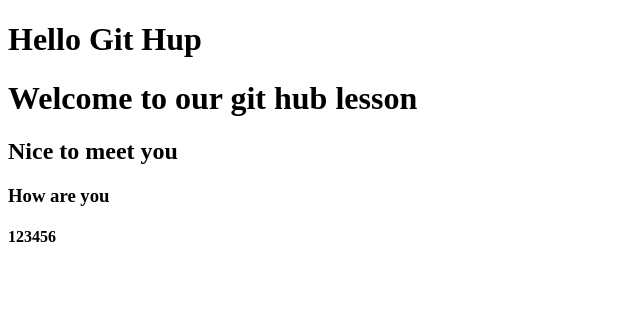
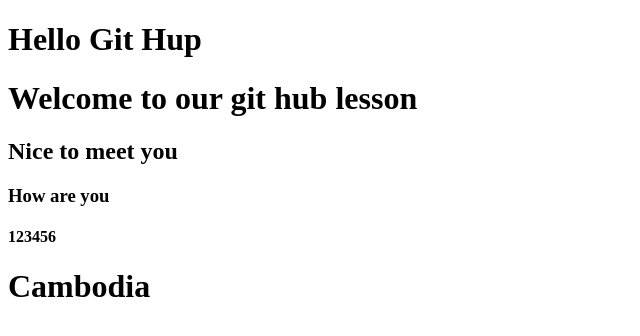
Before and after one commit to ChhaikoungChrea/testGitHubTeamWork, a plain HTML site: page index.html in a window 1280 px wide. Shown: the whole page, without its empty margins (0-640 px from the left). Drawn offline with Linux system fonts and the light colour scheme.

Commit message:
text cambodia

```diff
--- a/index.html
+++ b/index.html
@@ -11,5 +11,6 @@
     <h2>Nice to meet you</h2>
     <h3>How are you</h3>
     <h4>123456</h4>
+    <h1>Cambodia</h1>
 </body>
 </html>
```
